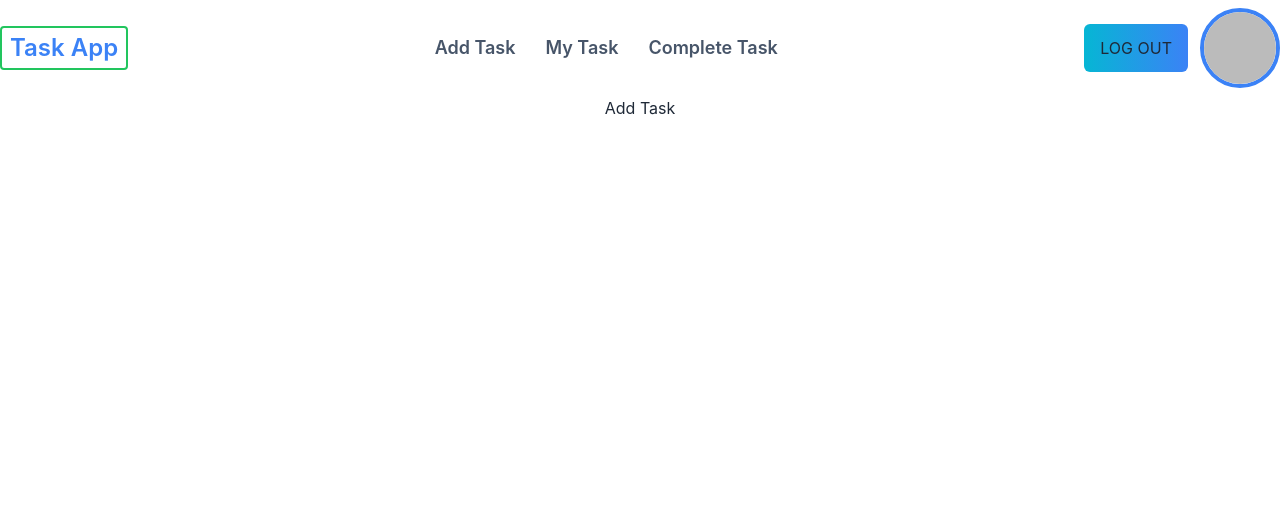
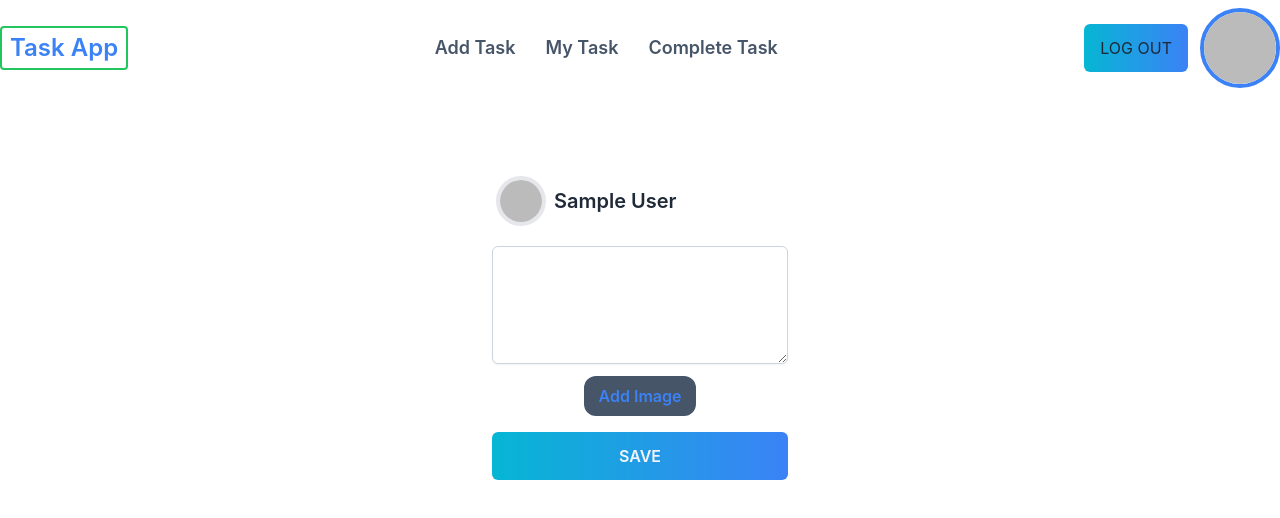
Before and after one commit to afzal75/task-app-client, a React (Create React App) app: page / in a window 1280 px wide. Shown: the top 518 px of the page. Built offline with nearby package versions, Linux system fonts and the light colour scheme; no server answers; sample sign-in values are in the browser's storage.

Commit message:
add task completed

```diff
--- a/src/Pages/AddTask/AddTask.jsx
+++ b/src/Pages/AddTask/AddTask.jsx
@@ -1,9 +1,125 @@
-import React from 'react';
+import React, { useContext, useState } from 'react';
+import { useForm } from 'react-hook-form';
+import { toast } from 'react-hot-toast';
+import { useNavigate } from 'react-router-dom';
+import { AuthContext } from '../../Contexts/AuthProvider/AuthProvider';
+// import './AddTask.css'
 
 const AddTask = () => {
+    const { user } = useContext(AuthContext)
+    const [addImage, setAddImage] = useState(false)
+    const [errorMessage, setErrorMessage] = useState('')
+    const { register, handleSubmit, formState: { errors } } = useForm();
+    const imageHostKey = process.env.REACT_APP_imgbb_key;
+    console.log(imageHostKey);
+    const navigate = useNavigate()
+    // handle note
+    const handleNote = data => {
+        setErrorMessage('')
+        if (data.note === ' ') {
+            setErrorMessage('Type Latter must')
+            return;
+        }
+        if (addImage) {
+            if (data.image[0]) {
+                // img hosting
+                const image = data.image[0];
+                const formData = new FormData();
+                formData.append('image', image);
+                const url = `https://api.imgbb.com/1/upload?key=${imageHostKey}`
+                console.log(url)
+                fetch(url, {
+                    method: 'POST',
+                    body: formData
+                })
+                    .then((res) => res.json())
+                    .then(imgData => {
+                        const note = { note: data.note, image: imgData.data.url, email: user.email }
+                        saveNote(note)
+                    })
+                    .catch(e => console.error(e))
+            }
+            else {
+                const note = { note: data.note, email: user.email }
+                saveNote(note)
+            }
+        }
+        else {
+            const note = { note: data.note, email: user.email }
+            saveNote(note)
+        }
+
+    }
+    // save to database
+    const saveNote = note => {
+        fetch('http://localhost:5000/tasks', {
+            method: 'POST',
+            headers: {
+                'content-type': 'application/json'
+            },
+            body: JSON.stringify(note)
+        })
+            .then(res => res.json())
+            .then(data => {
+                navigate('/my-task')
+                toast.success('Save task.')
+            })
+    }
     return (
-        <div>
-            <h2>Add Task</h2>
+        <div className='min-h-screen py-12'>
+            <form
+                onSubmit={handleSubmit(handleNote)}
+                className='w-96 bg-white p-11 rounded-lg mx-auto'
+            >
+
+                <div className='flex items-center -mt-3 mb-5 -ml-2'>
+                    {
+                        user?.email && <div>
+                            <img className="rounded-full border-4 border-purple-700-500 ml-3" src={user?.photoURL} alt='' height='50' width='50' />
+                        </div>
+                    }
+                    <h4 className='text-xl font-semibold ml-2'>{user?.displayName}</h4>
+                </div>
+
+                {/* note field  */}
+                <div className="mb-3">
+                    <textarea
+                        cols="50" rows="5"
+                        type="text"
+                        className="placeholder:italic placeholder:text-slate-400 block bg-white w-full border border-slate-300 rounded-md py-2 pl-3 pr-3 shadow-sm focus:outline-none focus:border-sky-500 focus:ring-sky-500 focus:ring-1 sm:text-sm"
+                        {...register("note", {
+                            required: 'Note is required'
+                        })}
+                    >
+                    </textarea>
+
+                    {errors.note && <p className='text-red-600'>{errors.note?.message}</p>}
+                    {errorMessage && <p className='text-red-600'>{errorMessage}</p>}
+                </div>
+                {/* image  */}
+                {
+                    addImage ?
+                        <div className="mb-3">
+                            <div className="file-input">
+                                <input type="file" id="file" className="file"
+                                    {...register("image")}
+                                />
+                                <label htmlFor="file" className='hover:shadow-sm hover:shadow-slate-600'>UPLOAD IMAGE</label>
+                            </div>
+                        </div>
+                        :
+                        <label
+                            onClick={() => setAddImage(!addImage)}
+                            className='bg-slate-600 px-3 py-2 block mx-auto w-28 text-center text-blue-500 font-semibold rounded-xl'
+                        >Add Image</label>
+
+                }
+                <button type="submit"
+                    className='py-3 font-semibold text-slate-100 rounded-md bg-gradient-to-r from-cyan-500 to-blue-500 w-full mt-4 hover:shadow-md hover:shadow-slate-900'
+                >
+                    SAVE
+                </button>
+            </form>
         </div>
     );
 };
```
